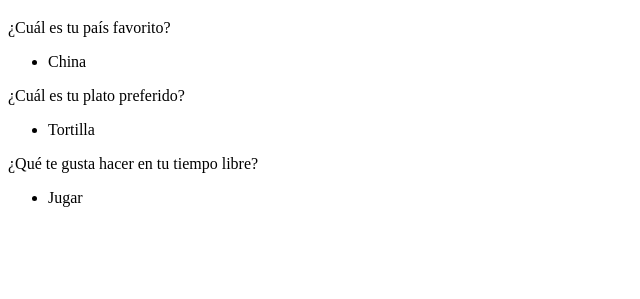
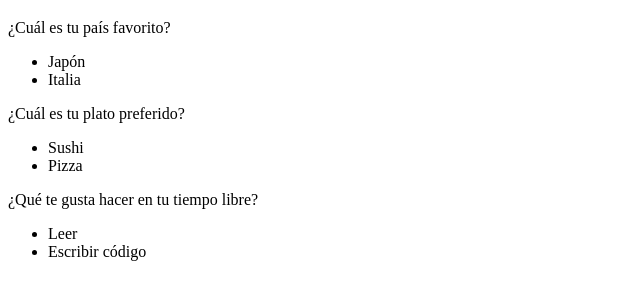
Before and after one commit to panakosan3000/Primero, a plain HTML site: page index.html in a window 1280 px wide. Shown: the part 61-360 px from the top of the page, without its empty margins (0-640 px from the left). Drawn offline with Linux system fonts and the light colour scheme.

Commit message:
archivo terminado

```diff
--- a/index.html
+++ b/index.html
@@ -9,15 +9,18 @@
     <h1>Jorge Valero</h1>
     <p>¿Cuál es tu país favorito?</p>
     <ul>
-        <li>China</li>
+        <li>Japón</li>
+        <li>Italia</li>
     </ul>
     <p>¿Cuál es tu plato preferido?</p>
     <ul>
-        <li>Tortilla</li>
+        <li>Sushi</li>
+        <li>Pizza</li>
     </ul>
     <p>¿Qué te gusta hacer en tu tiempo libre?</p>
     <ul>
-        <li>Jugar</li>
+        <li>Leer</li>
+        <li>Escribir código</li>
     </ul>
 </body>
 </html>
```
